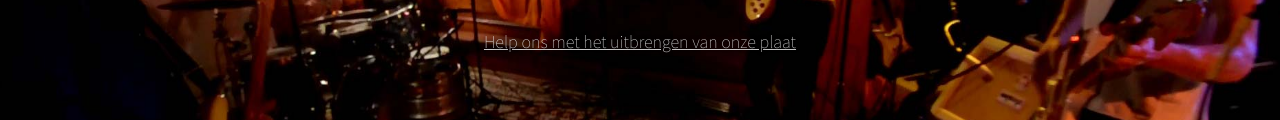
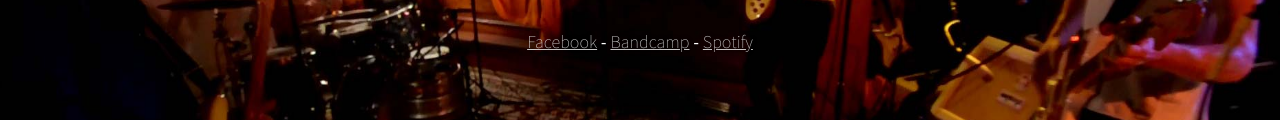
Before and after one commit to jtangelder/hippytreefriends.nl, a plain HTML site: page index.html in a window 1280 px wide. Shown: the part 335-455 px from the top of the page. Drawn offline with Linux system fonts and the light colour scheme; a web font is replaced by a local one.

Commit message:
Update index.html

```diff
--- a/index.html
+++ b/index.html
@@ -65,7 +65,11 @@
 
     <div class="content">
       <h1>Hippy Tree Friends Collective</h1>
-      <p><a href="http://www.dreamordonate.nl/407-hippy-tree-friends-op-vinyl">Help ons met het uitbrengen van onze plaat</a></p>
+      <p>
+      	<a href="https://www.facebook.com/hippytreefriendscollective">Facebook</a> -
+      	<a href="http://brighterrecords.bandcamp.com/album/wigdtpbr">Bandcamp</a> -
+      	<a href="https://play.spotify.com/artist/1lOYSaQsUT1Iyck5XjjlEh">Spotify</a>
+      </p>
     </div>
 
 
```
